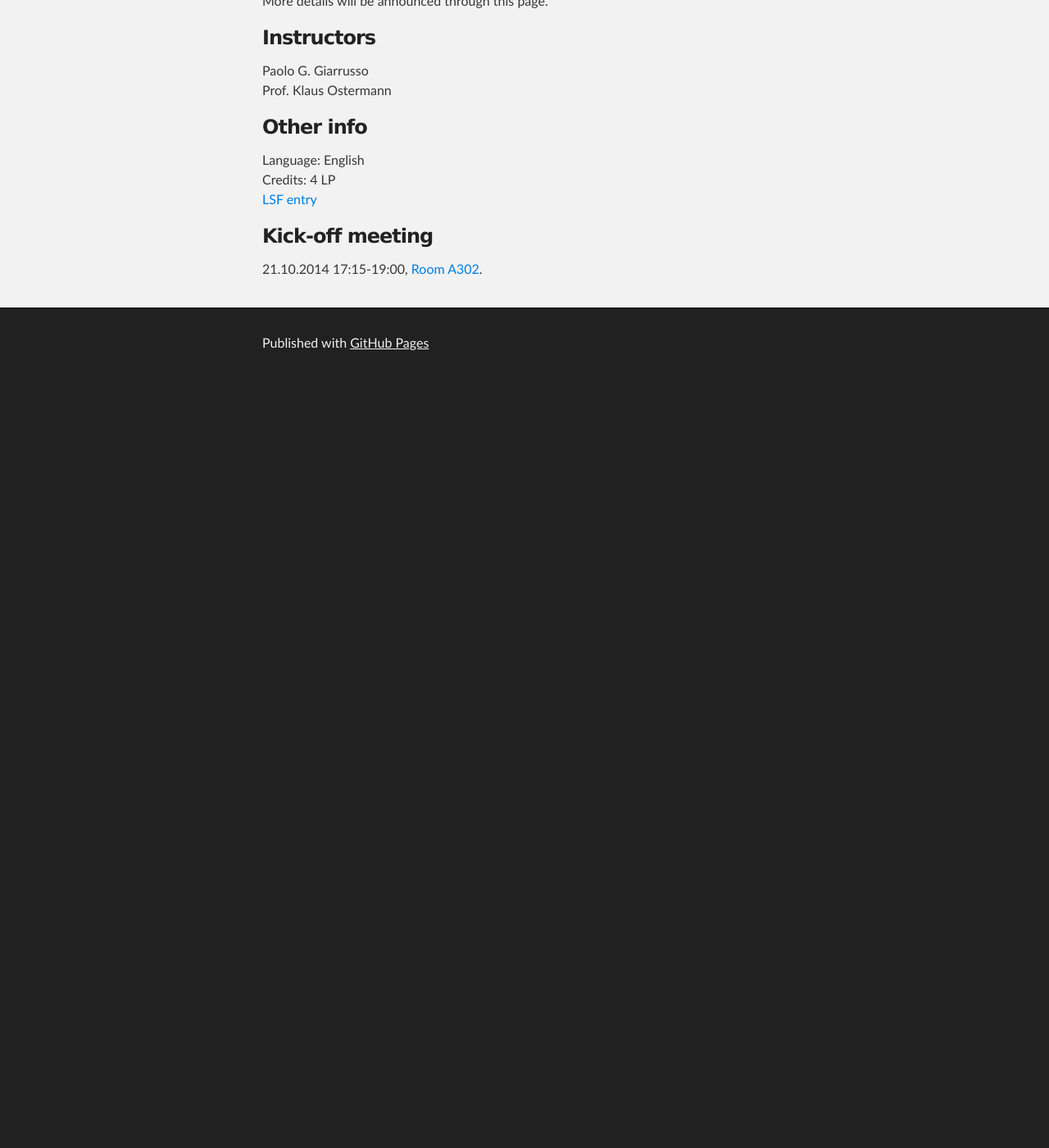
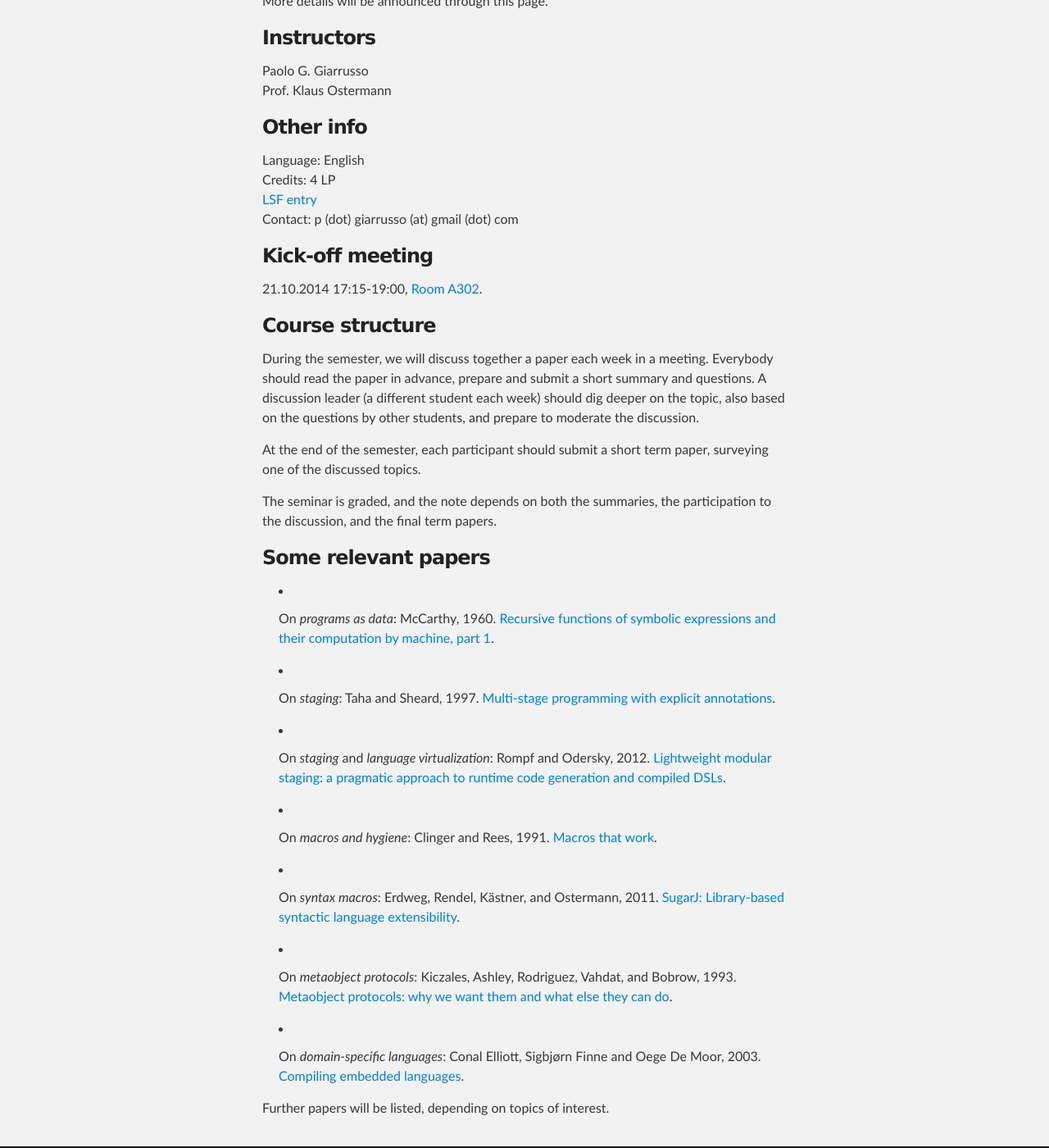
Before and after one commit to ps-mr/ps-mr.github.io, a Jekyll site: the page built from ws14-metaprogramming.md, in a window 1280 px wide and 1400 px high, scrolled down 602 px. Shown: the whole window at 82% size. Built offline with Jekyll 4.4.1, drawn with Linux system fonts in a browser that asks for light colours; before the commit the page ends 1067 px from its top, so only the background shows below that.

Commit message:
Course structure & some papers

```diff
--- a/ws14-metaprogramming.md
+++ b/ws14-metaprogramming.md
@@ -17,7 +17,34 @@ Prof. Klaus Ostermann
 Language: English
 Credits: 4 LP
 [LSF entry](http://campus.verwaltung.uni-tuebingen.de/lsfpublic/rds?state=verpublish&status=init&vmfile=no&publishid=114223&moduleCall=webInfo&publishConfFile=webInfo&publishSubDir=veranstaltung)
+Contact: p (dot) giarrusso (at) gmail (dot) com
 
 ### Kick-off meeting
 
 21.10.2014 17:15-19:00, [Room A302](http://campus.verwaltung.uni-tuebingen.de/lsfpublic/rds?state=verpublish&status=init&vmfile=no&moduleCall=webInfo&publishConfFile=webInfoRaum&publishSubDir=raum&keep=y&raum.rgid=2786).
+
+### Course structure
+
+During the semester, we will discuss together a paper each week in a meeting. Everybody should read the paper in advance, prepare and submit a short summary and questions. A discussion leader (a different student each week) should dig deeper on the topic, also based on the questions by other students, and prepare to moderate the discussion.
+
+At the end of the semester, each participant should submit a short term paper, surveying one of the discussed topics.
+
+The seminar is graded, and the note depends on both the summaries, the participation to the discussion, and the final term papers.
+
+### Some relevant papers
+
+* On *programs as data*: McCarthy, 1960. [Recursive functions of symbolic expressions and their computation by machine, part 1](http://cs.cmu.edu/~crary/819-f09/McCarthy60.pdf).
+
+* On *staging*: Taha and Sheard, 1997. [Multi-stage programming with explicit annotations](http://dl.acm.org/citation.cfm?id=259019).
+
+* On *staging* and *language virtualization*: Rompf and Odersky, 2012. [Lightweight modular staging: a pragmatic approach to runtime code generation and compiled DSLs](http://dl.acm.org/citation.cfm?id=2184345).
+
+* On *macros and hygiene*: Clinger and Rees, 1991. [Macros that work](http://dl.acm.org/citation.cfm?id=99607).
+
+* On *syntax macros*: Erdweg, Rendel, Kästner, and Ostermann, 2011. [SugarJ: Library-based syntactic language extensibility](http://dl.acm.org/citation.cfm?id=2048099).
+
+* On *metaobject protocols*: Kiczales, Ashley, Rodriguez, Vahdat, and Bobrow, 1993. [Metaobject protocols: why we want them and what else they can do](http://cseweb.ucsd.edu/~vahdat/papers/mop.pdf).
+
+* On *domain-specific languages*: Conal Elliott, Sigbjørn Finne and Oege De Moor, 2003. [Compiling embedded languages](http://journals.cambridge.org/article_S0956796802004574).
+
+Further papers will be listed, depending on topics of interest.
```
